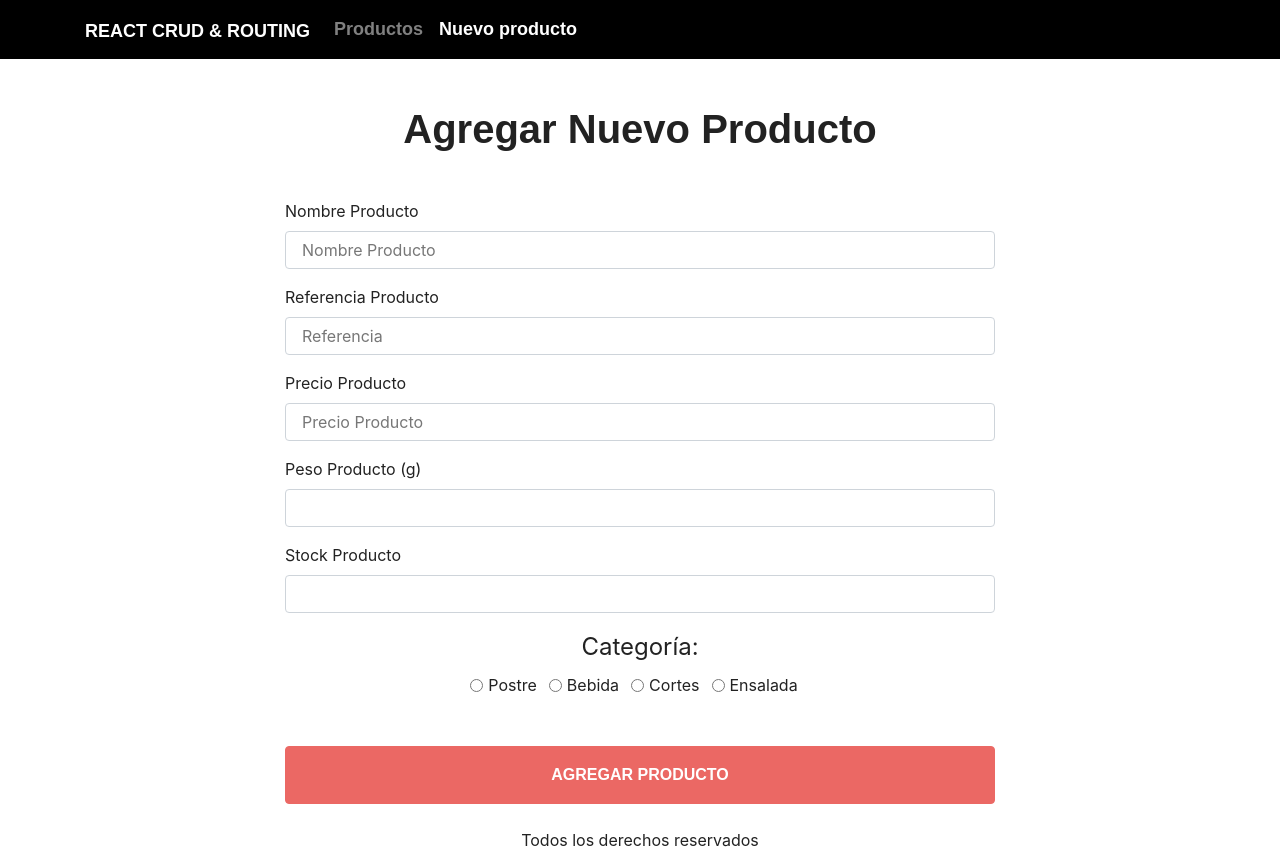
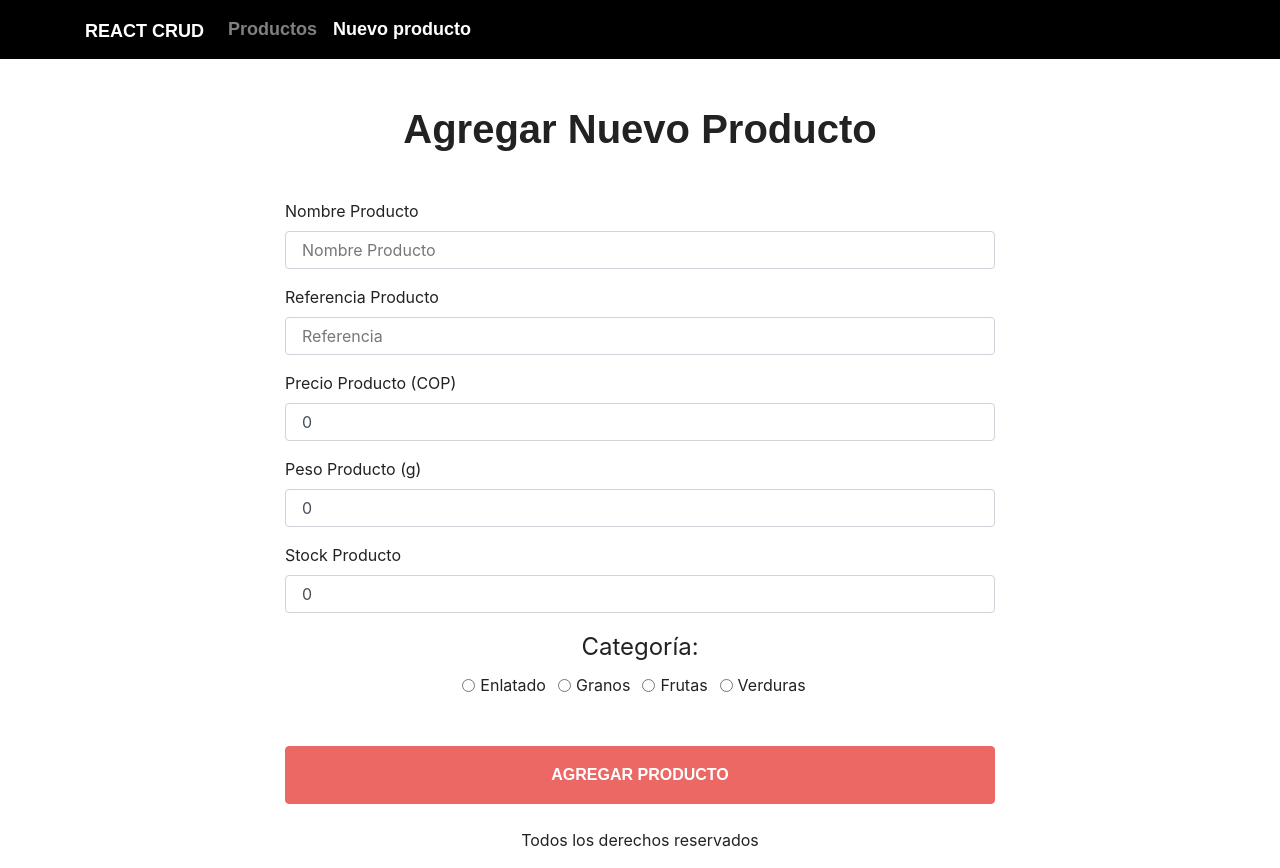
Before and after one commit to danielhdz23/react-crud-app, a React (Create React App) app: page /nuevo-producto in a window 1280 px wide. Built offline with nearby package versions, Linux system fonts and the light colour scheme; data requests are answered from the project's data file; a web font is replaced by a local one.

Commit message:
fixing list product

```diff
--- a/db.json
+++ b/db.json
@@ -2,69 +2,91 @@
   "Inventario": [
     {
       "precioProducto": "400",
-      "nombreProducto": "Cheesecake",
-      "categoria": "Postres",
-      "peso": 10,
-      "stock": 0,
-      "fechaCreacion":"17/04/2020",
-      "fechaUltimaVenta":"17/04/2020",
+      "referenciaProducto": "Atún en agua",
+      "nombreProducto": "Atún",
+      "categoria": "Enlatados",
+      "pesoProducto": 10,
+      "stockProducto": 100,
+      "fechaCreacion": "17/04/2020",
+      "fechaUltimaVenta": "17/04/2020",
       "id": 1
     },
     {
       "precioProducto": "300",
-      "nombreProducto": "Rib eye 400g",
-      "categoria": "Cortes",
-      "peso": 10,
-      "stock": 0,
-      "fechaCreacion":"17/04/2020",
-      "fechaUltimaVenta":"17/04/2020",
+      "referenciaProducto": "",
+      "nombreProducto": "Naranja",
+      "categoria": "Frutas",
+      "pesoProducto": 10,
+      "stockProducto": 100,
+      "fechaCreacion": "17/04/2020",
+      "fechaUltimaVenta": "17/04/2020",
       "id": 2
     },
     {
-      "nombreProducto": "Coca cola",
+      "nombreProducto": "Frijol",
       "precioProducto": "100",
-      "categoria": "Bebida",
-      "peso": 10,
-      "stock": 0,
-      "fechaCreacion":"17/04/2020",
-      "fechaUltimaVenta":"17/04/2020",
+      "referenciaProducto": "",
+      "categoria": "Granos",
+      "pesoProducto": 10,
+      "stockProducto": 100,
+      "fechaCreacion": "17/04/2020",
+      "fechaUltimaVenta": "17/04/2020",
       "id": 3
     },
     {
-      "nombreProducto": "Pepsi",
+      "nombreProducto": "Zanahoría",
       "precioProducto": "20",
-      "categoria": "Bebida",
+      "referenciaProducto": "",
+      "categoria": "Verduras",
+      "pesoProducto": 10,
+      "stockProducto": 100,
+      "fechaCreacion": "17/04/2020",
+      "fechaUltimaVenta": "17/04/2020",
       "id": 4
     },
     {
-      "nombreProducto": "Fanta",
+      "nombreProducto": "Fresa",
       "precioProducto": "30",
-      "categoria": "Bebida",
-      "peso": 10,
-      "stock": 0,
-      "fechaCreacion":"17/04/2020",
-      "fechaUltimaVenta":"17/04/2020",
+      "referenciaProducto": "",
+      "categoria": "Frutas",
+      "pesoProducto": 10,
+      "stockProducto": 100,
+      "fechaCreacion": "17/04/2020",
+      "fechaUltimaVenta": "17/04/2020",
       "id": 5
     },
     {
-      "nombreProducto": "Squirt",
+      "nombreProducto": "Papa",
       "precioProducto": "30",
-      "categoria": "Bebida",
-      "peso": 10,
-      "stock": 0,
-      "fechaCreacion":"17/04/2020",
-      "fechaUltimaVenta":"17/04/2020",
+      "referenciaProducto": "",
+      "categoria": "Verduras",
+      "pesoProducto": 10,
+      "stockProducto": 100,
+      "fechaCreacion": "17/04/2020",
+      "fechaUltimaVenta": "17/04/2020",
       "id": 6
     },
     {
-      "nombreProducto": "Churrasco de Cuadril",
+      "nombreProducto": "Piña",
       "precioProducto": "300",
-      "categoria": "Cortes",
-      "peso": 10,
-      "stock": 0,
-      "fechaCreacion":"17/04/2020",
-      "fechaUltimaVenta":"17/04/2020",
+      "referenciaProducto": "Piña",
+      "categoria": "Frutas",
+      "pesoProducto": 10,
+      "stockProducto": 100,
+      "fechaCreacion": "17/04/2020",
+      "fechaUltimaVenta": "17/04/2020",
       "id": 7
+    },
+    {
+      "nombreProducto": "Manzana",
+      "precioProducto": "300",
+      "referenciaProducto": "Verde",
+      "categoria": "Frutas",
+      "pesoProducto": 10,
+      "stockProducto": 100,
+      "fechaCreacion": "17/04/2020",
+      "fechaUltimaVenta": "17/04/2020",
+      "id": 8
     }
   ]
 }
--- a/public/index.html
+++ b/public/index.html
@@ -20,7 +20,7 @@
       work correctly both with client-side routing and a non-root public URL.
       Learn how to configure a non-root public URL by running `npm run build`.
     -->
-    <title>React App</title>
+    <title>CRUD React App</title>
   </head>
   <body>
     <noscript>You need to enable JavaScript to run this app.</noscript>
--- a/src/components/AgregarProducto.js
+++ b/src/components/AgregarProducto.js
@@ -9,6 +9,9 @@ function AgregarProducto({history, guardarRecargarProductos}) {
     //state
     const [nombreProducto, guardarNombre] = useState('');
     const [precioProducto, guardarPrecio] = useState('');
+    const [stockProducto, guardarStock] = useState('');
+    const [pesoProducto, guardarPeso] = useState('');
+    const [referenciaProducto, guardarReferencia] = useState('');
     const [categoria, guardarCategoria] = useState('');
     const [error, guardarError] = useState(false);
 
@@ -18,7 +21,7 @@ function AgregarProducto({history, guardarRecargarProductos}) {
 
     const agregarProducto = async e => {
         e.preventDefault();
-        if(nombreProducto === '' || precioProducto === '' || categoria === ''){
+        if(nombreProducto === '' || precioProducto === '' || categoria === ''|| pesoProducto === ''|| referenciaProducto === ''|| stockProducto === ''){
             guardarError(true);
             return;
         }
@@ -81,13 +84,12 @@ function AgregarProducto({history, guardarRecargarProductos}) {
                 </div>
 
                 <div className="form-group">
-                    <label>Precio Producto</label>
+                    <label>Precio Producto (COP)</label>
                     <input
                         type="number"
                         className="form-control"
                         name="precio"
-                        minValue={0}
-                        placeholder="Precio Producto"
+                        min={0} defaultValue={0}
                         onInput={e => guardarPrecio(e.target.value)}
                     />
                 </div>
@@ -97,7 +99,7 @@ function AgregarProducto({history, guardarRecargarProductos}) {
                     <input
                         type="number"
                         className="form-control"
-                        minValue={0}
+                        min={0} defaultValue={0}
                         name="peso"
                         onInput={e => guardarPeso(e.target.value)}
                     />
@@ -108,7 +110,7 @@ function AgregarProducto({history, guardarRecargarProductos}) {
                     <input
                         type="number"
                         className="form-control"
-                        minValue={0}
+                        min={0} defaultValue={0}
                         name="stock"
                         onInput={e => guardarStock(e.target.value)}
                     />
@@ -121,11 +123,11 @@ function AgregarProducto({history, guardarRecargarProductos}) {
                         className="form-check-input"
                         type="radio"
                         name="categoria"
-                        value="Postres"
+                        value="Enlatados"
                         onChange={leerValorRadio}
                     />
                     <label className="form-check-label">
-                        Postre
+                        Enlatado
                     </label>
                 </div>
                 <div className="form-check form-check-inline">
@@ -133,11 +135,11 @@ function AgregarProducto({history, guardarRecargarProductos}) {
                         className="form-check-input"
                         type="radio"
                         name="categoria"
-                        value="Bebida"
+                        value="Granos"
                         onChange={leerValorRadio}
                     />
                     <label className="form-check-label">
-                        Bebida
+                        Granos
                     </label>
                 </div>
 
@@ -146,11 +148,11 @@ function AgregarProducto({history, guardarRecargarProductos}) {
                         className="form-check-input"
                         type="radio"
                         name="categoria"
-                        value="Cortes"
+                        value="Frutas"
                         onChange={leerValorRadio}
                     />
                     <label className="form-check-label">
-                        Cortes
+                        Frutas
                     </label>
                 </div>
 
@@ -159,11 +161,11 @@ function AgregarProducto({history, guardarRecargarProductos}) {
                         className="form-check-input"
                         type="radio"
                         name="categoria"
-                        value="Ensalada"
+                        value="Verduras"
                         onChange={leerValorRadio}
                     />
                     <label className="form-check-label">
-                        Ensalada
+                        Verduras
                     </label>
                 </div>
                 </div>
--- a/src/components/EditarProducto.js
+++ b/src/components/EditarProducto.js
@@ -21,9 +21,9 @@ function EditarProducto(props) {
         e.preventDefault();
         //Validacion
         const nuevoNombreProducto = nombreProductoRef.current.value,
-              nuevoPrecioProducto = precioProductoRef.current.value;
-              nuevoPesoProducto = pesoProductoRef.current.value;
-              nuevaReferenciaProducto = referenciaProductoRef.current.value;
+              nuevoPrecioProducto = precioProductoRef.current.value,
+              nuevoPesoProducto = pesoProductoRef.current.value,
+              nuevaReferenciaProducto = referenciaProductoRef.current.value,
               nuevoStockProducto = stockProductoRef.current.value;
 
         //Revisar si cambio la catgeoria de lo contrario asignar el mismo valor
@@ -91,14 +91,47 @@ function EditarProducto(props) {
                 </div>
 
                 <div className="form-group">
-                    <label>Precio Producto</label>
+                    <label>Referencia Producto</label>
+                    <input
+                        type="text"
+                        className="form-control"
+                        name="referencia"
+                        placeholder="Referencia Producto"
+                        ref={referenciaProductoRef}
+                        defaultValue={producto.referenciaProducto}
+                    />
+                </div>
+
+                <div className="form-group">
+                    <label>Precio Producto (COP)</label>
                     <input
                         type="number"
                         className="form-control"
                         name="precio"
-                        placeholder="Precio Producto"
                         ref={precioProductoRef}
                         defaultValue={producto.precioProducto}
+                    />
+                </div>
+
+                <div className="form-group">
+                    <label>Peso Producto (g)</label>
+                    <input
+                        type="number"
+                        className="form-control"
+                        name="peso"
+                        ref={pesoProductoRef}
+                        defaultValue={producto.pesoProducto}
+                    />
+                </div>
+
+                <div className="form-group">
+                    <label>Stock Producto</label>
+                    <input
+                        type="number"
+                        className="form-control"
+                        name="stock"
+                        ref={stockProductoRef}
+                        defaultValue={producto.stockProducto}
                     />
                 </div>
 
@@ -109,12 +142,12 @@ function EditarProducto(props) {
                         className="form-check-input"
                         type="radio"
                         name="categoria"
-                        value="Postres"
+                        value="Enlatados"
                         onChange={leerValorRadio}
-                        defaultChecked={(producto.categoria === 'Postres')}
+                        defaultChecked={(producto.categoria === 'Enlatados')}
                     />
                     <label className="form-check-label">
-                        Postre
+                        Enlatado
                     </label>
                 </div>
                 <div className="form-check form-check-inline">
@@ -122,12 +155,12 @@ function EditarProducto(props) {
                         className="form-check-input"
                         type="radio"
                         name="categoria"
-                        value="Bebida"
+                        value="Granos"
                         onChange={leerValorRadio}
-                        defaultChecked={(producto.categoria === 'Bebida')}
+                        defaultChecked={(producto.categoria === 'Granos')}
                     />
                     <label className="form-check-label">
-                        Bebida
+                        Granos
                     </label>
                 </div>
 
@@ -136,12 +169,12 @@ function EditarProducto(props) {
                         className="form-check-input"
                         type="radio"
                         name="categoria"
-                        value="Cortes"
+                        value="Frutas"
                         onChange={leerValorRadio}
-                        defaultChecked={(producto.categoria === 'Cortes')}
+                        defaultChecked={(producto.categoria === 'Frutas')}
                     />
                     <label className="form-check-label">
-                        Cortes
+                        Frutas
                     </label>
                 </div>
 
@@ -150,12 +183,12 @@ function EditarProducto(props) {
                         className="form-check-input"
                         type="radio"
                         name="categoria"
-                        value="Ensalada"
+                        value="Verduras"
                         onChange={leerValorRadio}
-                        defaultChecked={(producto.categoria === 'Ensalada')}
+                        defaultChecked={(producto.categoria === 'Verduras')}
                     />
                     <label className="form-check-label">
-                        Ensalada
+                        Verduras
                     </label>
                 </div>
                 </div>
--- a/src/components/Header.js
+++ b/src/components/Header.js
@@ -5,7 +5,7 @@ const Header = () => (
     <nav className="navbar navbar-expand-lg navbar-dark bg-dark">
         <div className="container">
             <Link to="/productos" className="navbar-brand">
-                React CRUD & Routing
+                React CRUD
             </Link>
             <ul className="navbar-nav mr-auto">
                 <li className="nav-item">
```
Also changed, not shown: package.json (+18 -2 lines), src/components/ProductoLista.js (+10 -3 lines), 2 other files (tests, documents, lock files or other folders).
